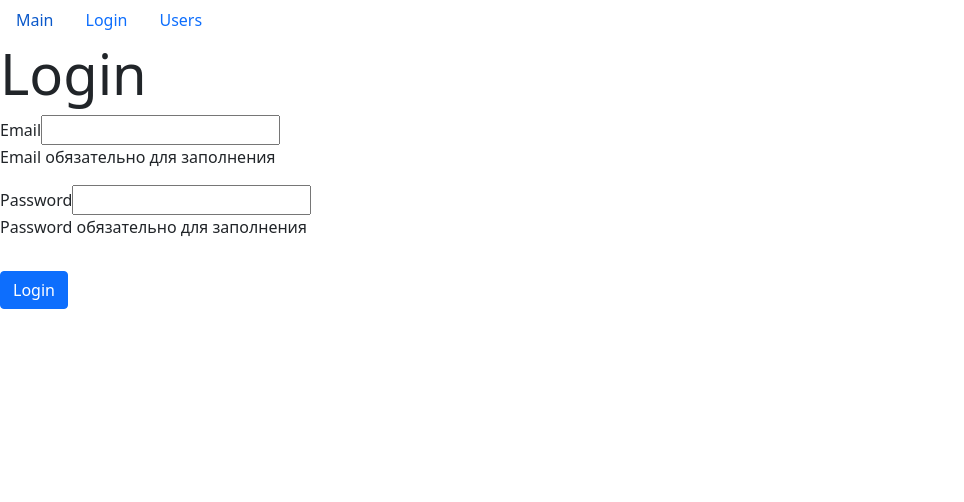
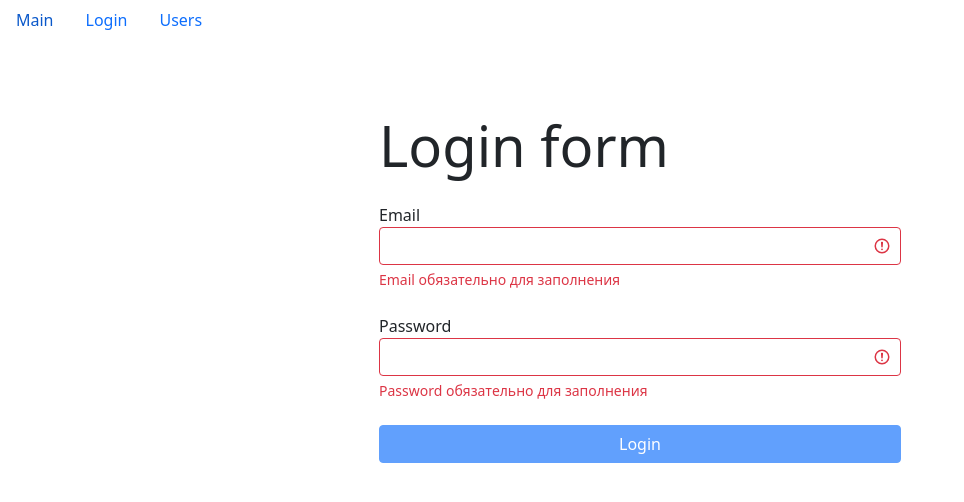
Before and after one commit to Kutsuruk/users-info-app, a React (Create React App) app: page /login in a window 1280 px wide. Shown: the top 502 px of the page, without its empty margins (0-964 px from the left). Built offline with nearby package versions, Linux system fonts and the light colour scheme.

Commit message:
Finished with  validation. Styles form using bootstrap styles.

```diff
--- a/src/components/TextField.jsx
+++ b/src/components/TextField.jsx
@@ -1,15 +1,21 @@
 import PropTypes from "prop-types"
 const TextField = ({label, type, value, onChange, name, error }) => {
+
+    const getInputClasses = () => {
+        return error ? 'form-control is-invalid' : 'form-control'
+    }
+
     return(
-        <div>
+        <div className='mb-4'>
             <label htmlFor="email">{label}</label>
             <input type={type}
+                   className={getInputClasses()}
                    id={name}
                    value={value}
                    onChange={onChange}
                    name={name}
             />
-            {error && <p>{error}</p>}
+            {error && <div className='invalid-feedback'>{error}</div>}
         </div>
     )
 }
--- a/src/layouts/Login.jsx
+++ b/src/layouts/Login.jsx
@@ -30,6 +30,8 @@
         return Object.keys(errors).length === 0
     }
 
+    const isValid = Object.keys(errors).length === 0
+
     const validatorConfig = {
         email: {
             isRequired: {
@@ -61,8 +63,11 @@
     }, [data])
 
     return(
-        <>
-            <h1 className='display-4'>Login</h1>
+        <div className='container mt-5'>
+            <div className='row'>
+                <div className='col-md-6 offset-md-3 p-4'>
+                    <h3 className='display-4 mb-4'>Login form</h3>
+
                     <form onSubmit={handleSubmit}>
                         <TextField label='Email'
                                    value={data.email}
@@ -78,9 +83,16 @@
                                    error={errors.password}
                         />
 
-                <button className="btn btn-primary mt-3" type='submit'>Login</button>
+                        <button className="btn btn-primary w-100 mx-auto"
+                                type='submit'
+                                disabled={!isValid}
+                        >
+                            Login
+                        </button>
                     </form>
-        </>
+                </div>
+            </div>
+        </div>
     )
 }
 
```
Lines whose indentation alone changed are shown as unchanged.
